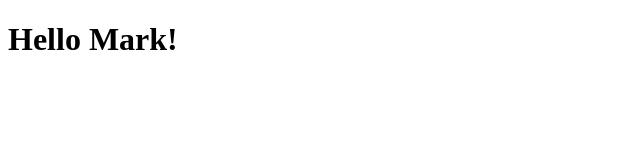
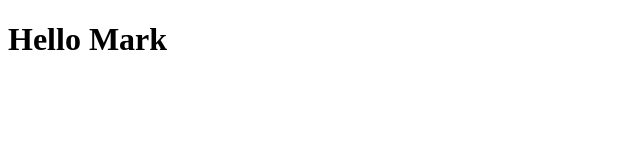
Before and after one commit to haykucc/HelloMark, an Angular app: page / in a window 1280 px wide. Shown: the top 160 px of the page, without its empty margins (0-640 px from the left). Built offline with nearby package versions, Linux system fonts and the light colour scheme.

Commit message:
Doch ich benutze die Komponente sehr wohl

```diff
--- a/src/app/app.component.html
+++ b/src/app/app.component.html
@@ -1 +1 @@
-<h1>Hello Mark!</h1>
+<hm-hello-mark></hm-hello-mark>
--- a/src/app/hello-mark/hello-mark.component.html
+++ b/src/app/hello-mark/hello-mark.component.html
@@ -1,3 +1 @@
-<p>
-  hello-mark works!
-</p>
+<h1>Hello Mark</h1>
```
